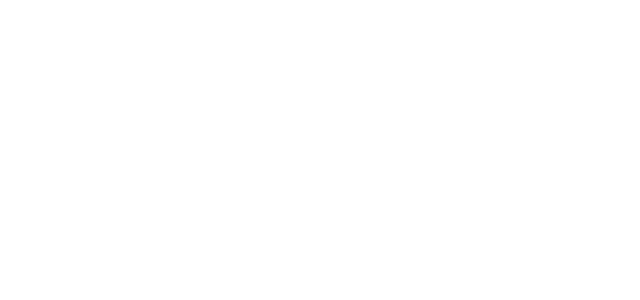
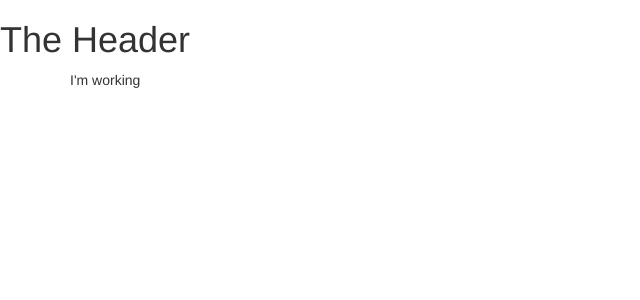
Before and after one commit to thierry-gboho/angular_demo2023, an Angular app: page / in a window 1280 px wide. Shown: the top 300 px of the page, without its empty margins (0-640 px from the left). Built offline with nearby package versions, Linux system fonts and the light colour scheme.

Commit message:
adding the HeaderComponent manually

```diff
--- a/src/app/app.component.html
+++ b/src/app/app.component.html
@@ -0,0 +1,8 @@
+<app-header></app-header>
+<div class="container">
+    <div class="row">
+        <div class="col-md-12">
+            I'm working
+        </div>
+    </div>
+</div>
--- /dev/null
+++ b/src/app/header/header.component.html
@@ -0,0 +1 @@
+<h1>The Header</h1>
```
Also changed, not shown: src/app/app.module.ts (+6 -2 lines), src/app/header/header.component.ts (added, +9 -0 lines), 1 other file (tests, documents, lock files or other folders).
